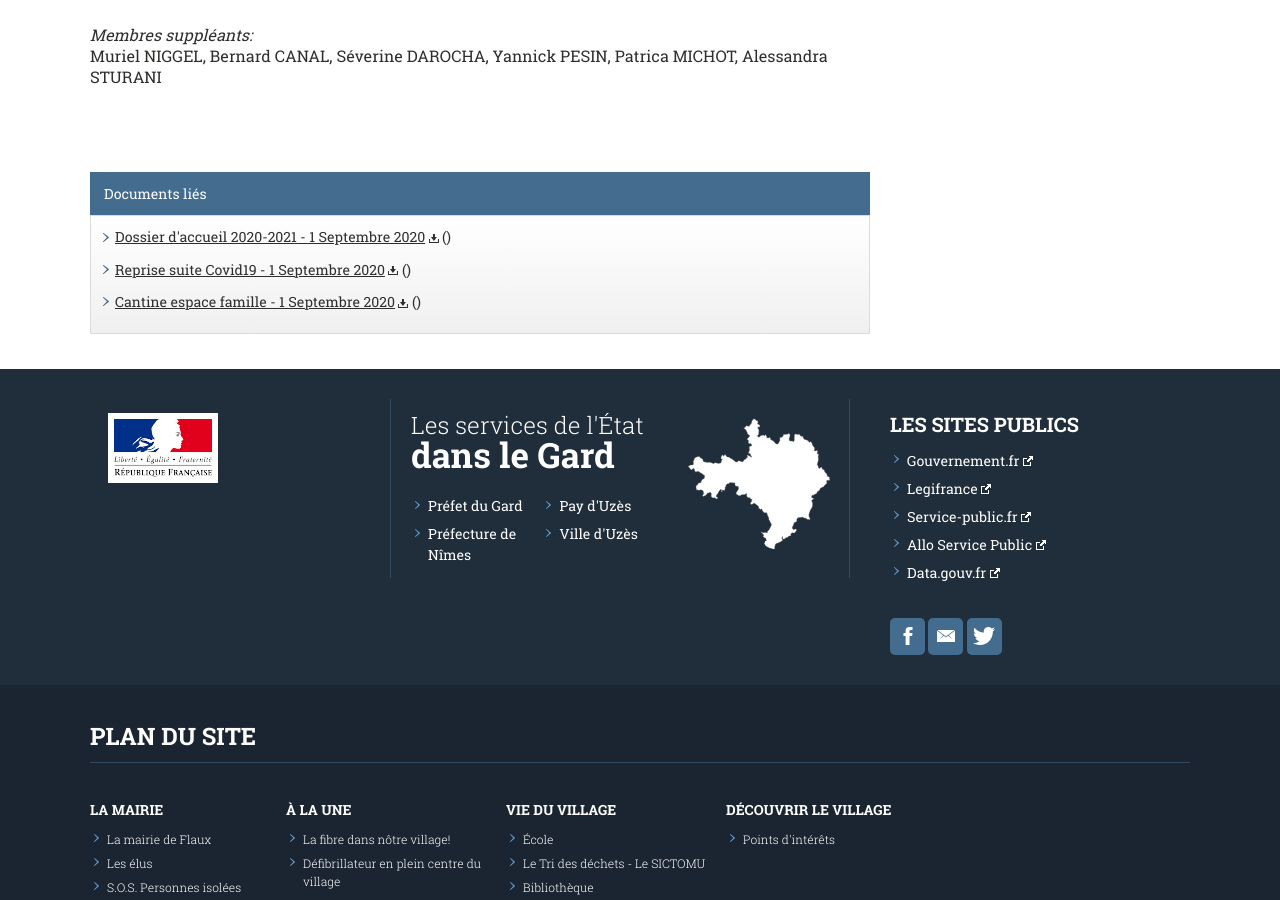
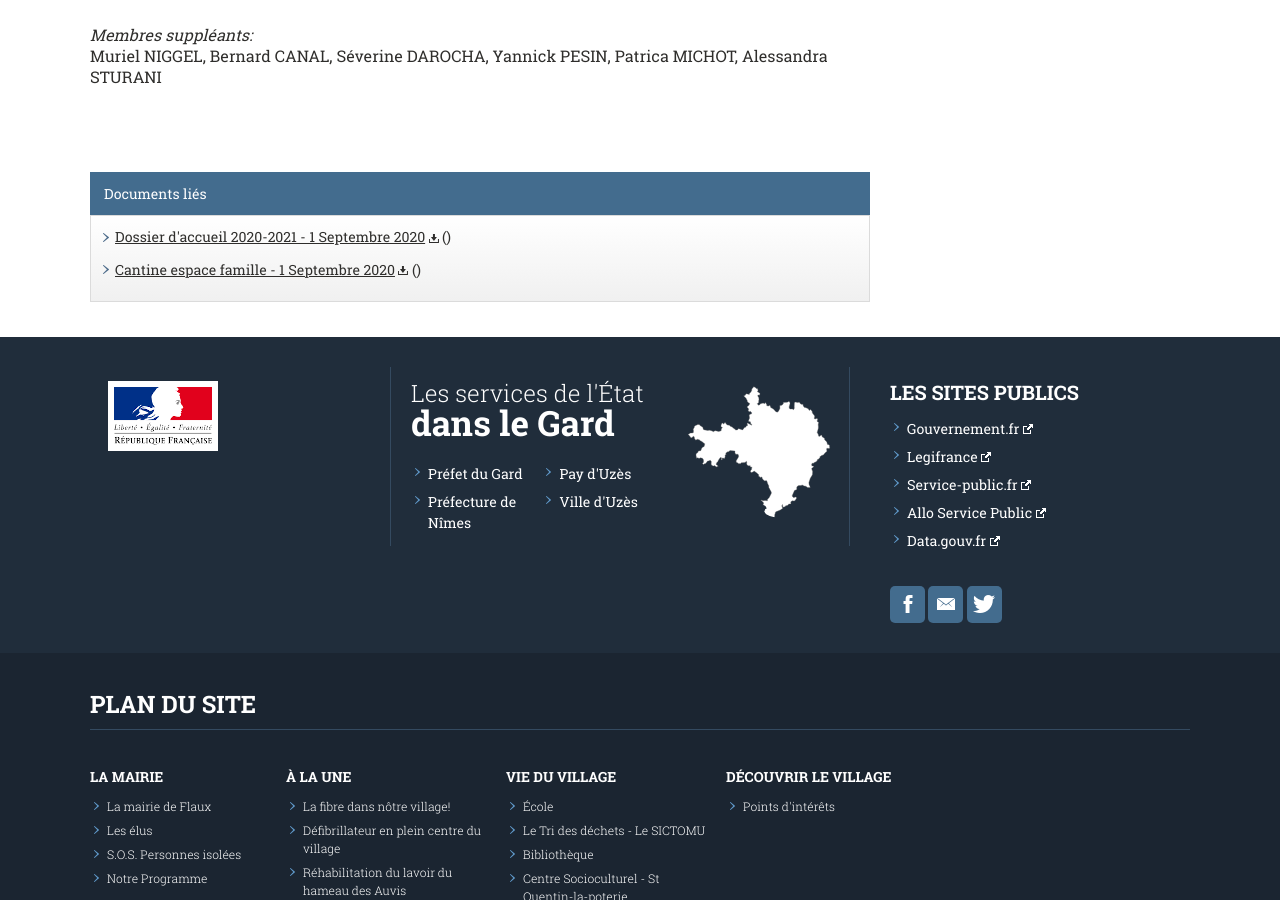
Before and after one commit to Flaux-Village/flaux-village.github.io, a Jekyll site: the page built from orgscolaire.md, in a window 1280 px wide and 900 px high, scrolled down 1357 px. Built offline with Jekyll 4.4.1, drawn with Linux system fonts in a browser that asks for light colours; our own code applies the rules of GitHub Pages for plain Markdown files.

Commit message:
Update orgscolaire.md

```diff
--- a/orgscolaire.md
+++ b/orgscolaire.md
@@ -17,9 +17,6 @@ documents:
 - fiche: Dossier d'accueil 2020-2021
   date_texte: 1 Septembre 2020
   addresse: /assets/documents/dossier d'accueil 2020-2021.docx
-- fiche: Reprise suite Covid19
-  date_texte: 1 Septembre 2020
-  addresse: /assets/documents/2020-06.19 - reprise ecole suite covid.pdf
 - fiche: Cantine espace famille
   date_texte: 1 Septembre 2020
   addresse: /assets/documents/Cantine_espacefamille.pdf
```
